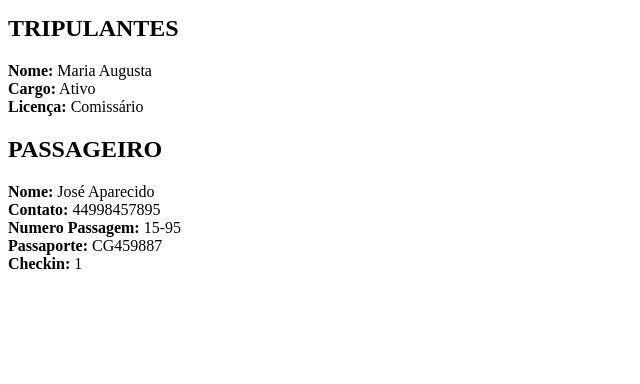
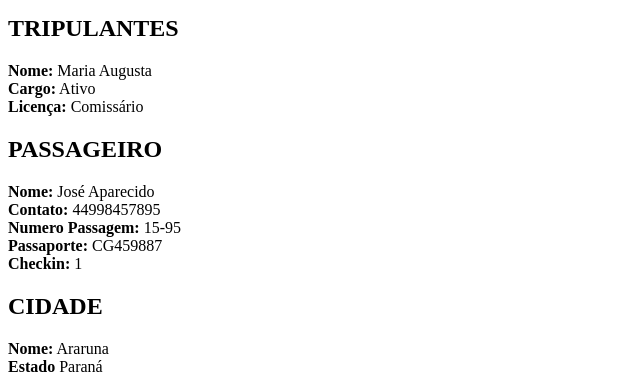
Before and after one commit to cleofassoares/POO-CompahiaAerea-PHP, a PHP site: page / in a window 1280 px wide. Shown: the part 625-1009 px from the top of the page, without its empty margins (0-640 px from the left). Before the commit the page ends 894 px from the top, so only its background shows below. Run offline with PHP 8.4, Linux system fonts and the light colour scheme.

Commit message:
alteração no index

```diff
--- a/index.php
+++ b/index.php
@@ -72,5 +72,8 @@ $checkin_02 = new Checkin('Maria Ynês', 'GC258','GS87962', false);
         <strong>Numero Passagem:</strong> <?= $passageiro->getNumeroPassagem() ?> <br>
         <strong>Passaporte:</strong> <?= $passageiro ->getPassaporte() ?> <br>
         <strong>Checkin:</strong> <?= $passageiro ->getCheckin() ?> <br>
+        <h2>CIDADE</h2>
+        <strong>Nome:</strong> <?= $cidade -> getNome() ?> <br>
+        <strong>Estado</strong> <?= $cidade ->getEstado() ?> <br>
     </BODY>
 </html>
```
